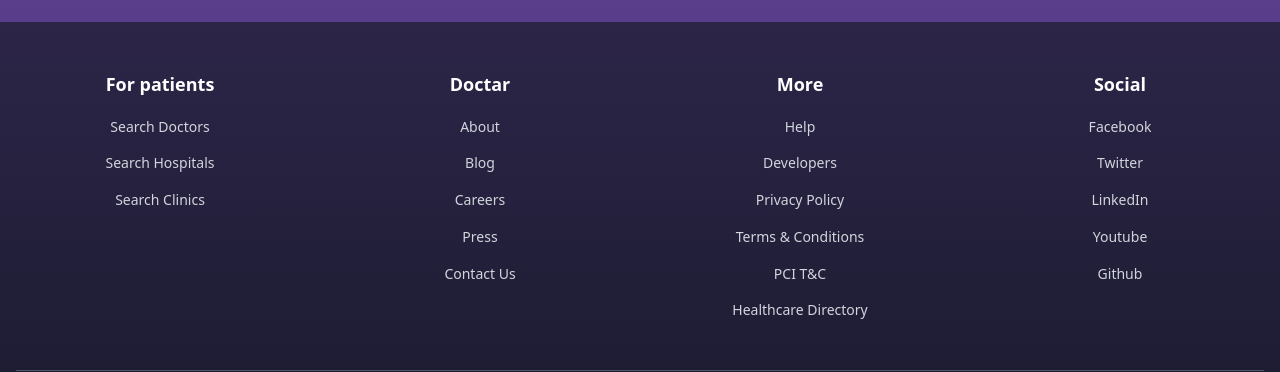
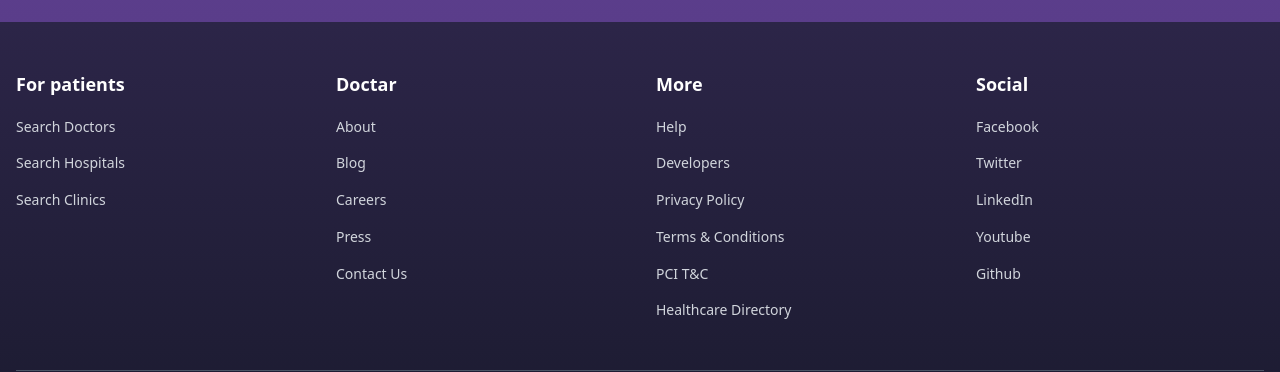
Before and after one commit to amarmurmu001/doctor-frontend, a React (Vite) app: page / in a window 1280 px wide. Shown: the part 7125-7497 px from the top of the page. Built offline with nearby package versions, Linux system fonts and the light colour scheme; no server answers.

Commit message:
Refactor Footer component layout by removing unnecessary text-center class for improved alignment; enhance grid structure for better visual consistency.

```diff
--- a/src/components/layout/Footer.jsx
+++ b/src/components/layout/Footer.jsx
@@ -59,7 +59,7 @@
   return (
     <footer className="bg-gradient-to-b from-[#2c2548] to-[#1a1a2e] text-white py-12">
       <div className="max-w-7xl mx-auto px-4">
-        <div className="grid text-center grid-cols-2 md:grid-cols-3 lg:grid-cols-4 gap-8">
+        <div className="grid grid-cols-2 md:grid-cols-3 lg:grid-cols-4 gap-8">
           {footerSections.map((section, index) => (
             <div key={index} className="space-y-4">
               <h3 className="font-semibold text-lg text-white">
```
